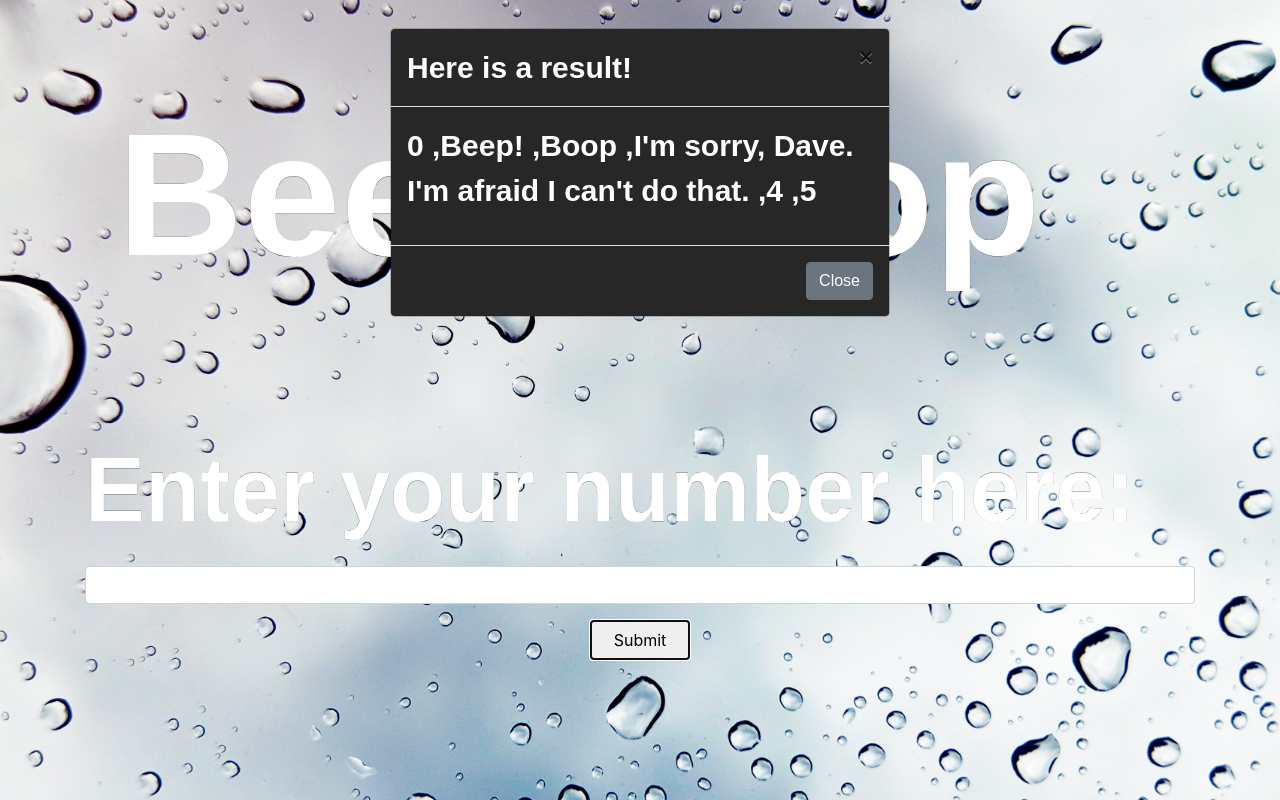
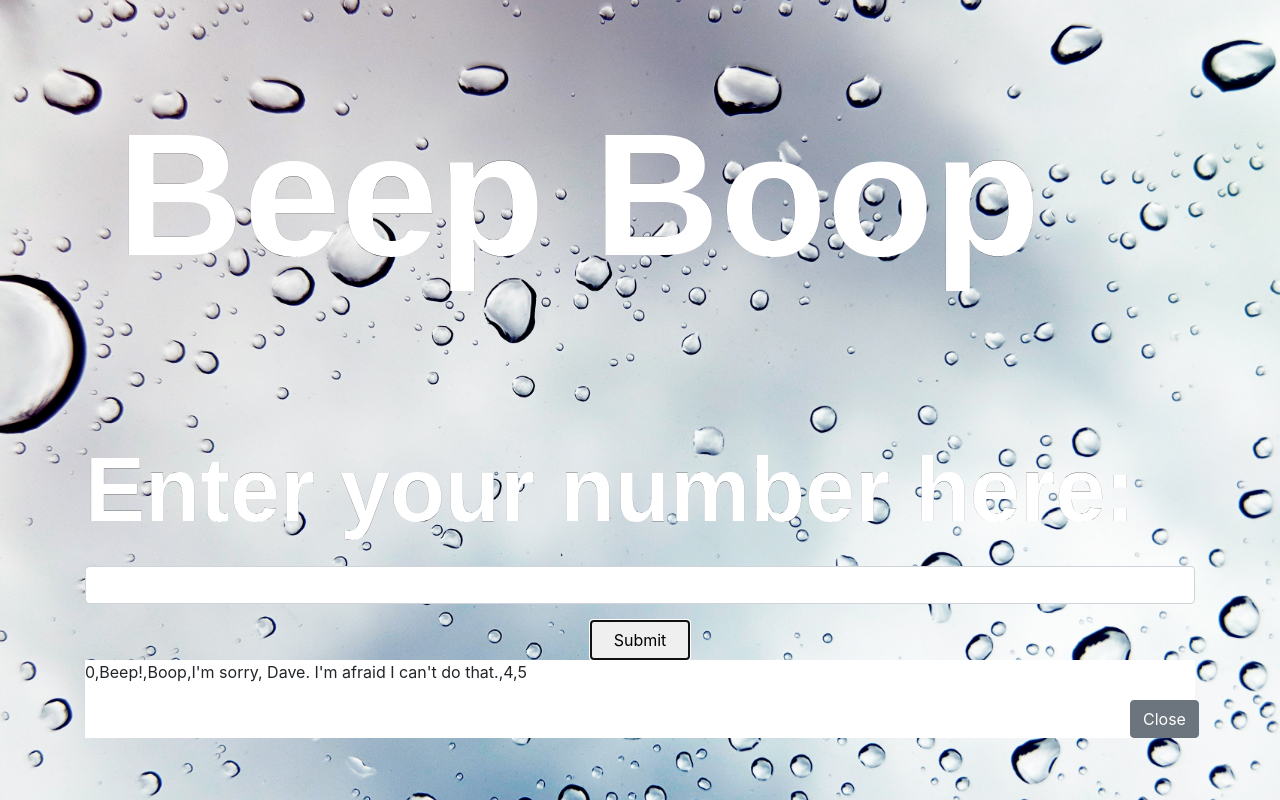
Before and after one commit to TamaraTrefilova/week_3_project, a plain HTML site: page index.html in a window 1280 px wide. Both pictures are taken after typing "5" into the empty fields and a click on the button "Submit". Shown: the top 800 px of the page. Drawn offline with Linux system fonts and the light colour scheme.

Commit message:
made corrections everything works as expected

```diff
--- a/css/styles.css
+++ b/css/styles.css
@@ -40,3 +40,10 @@ body, html {
   background-repeat: no-repeat;
   background-size: cover;
 }
+.result{
+  display:none;
+  background-color: white;
+}
+.hide{
+  display: none;
+}
--- a/index.html
+++ b/index.html
@@ -29,34 +29,19 @@
           </div>
         </div>
 
-        <div id="myModal" class="modal" tabindex="-1" role="dialog">
-          <div class="modal-dialog" role="document">
-            <div class="modal-content">
-              <div class="modal-header">
-                <h5 class="modal-title">Here is a result!</h5>
-                <button type="button" class="close" data-dismiss="modal" aria-label="Close">
-                  <span aria-hidden="true">&times;</span>
-                </button>
-              </div>
-              <div class="modal-body">
-                <div class="result">
-                  <p> <span id="stringResult"></span> </p>
-                </div>
-              </div>
-              <div class="modal-footer">
-                <button type="button" class="btn btn-secondary" data-dismiss="modal">Close</button>
-              </div>
+        <div class="result">
+          <p> <span id="stringResult"></span> </p>
+          <div class="row">
+            <div class="col-md-11">
+
+            </div>
+            <div class="col-md-1">
+              <button id="close_btn" type="button" class="btn btn-secondary" data-dismiss="modal">Close</button>
             </div>
           </div>
+        </div>
       </form>
-      <!-- <form id="newForm">
-        <div class="col-md-12 text-center">
-          <button type="Submit"  style="width: 100px; height: 40px;" name="button">Submit to in reversed order</button>
-        </div>
-      </form> -->
     </div>
-  </div>
-
 </body>
 
 </html>
--- a/js/scripts.js
+++ b/js/scripts.js
@@ -16,7 +16,7 @@ var checkNumber = function(number) {
       value = "I'm sorry, Dave. I'm afraid I can't do that.";
       break;
     default:
-      value = "Enter a valid number";
+      value += "" + number;
   }
   return value;
 }
@@ -31,17 +31,6 @@ var splitInToDigits = function(number) {
   return array;
 }
 
-var convertSmallNumber = function(number) {
-  var result = [];
-  for (var i = 0; i <= number; i++) {
-    if (i > 0 && i < 4) {
-      result.push(checkNumber(i) + " ");
-    } else {
-      result.push(i + " ");
-    }
-  }
-  return result;
-}
 var convertLargeNumber = function(array) {
   var result = [];
   var max = 0;
@@ -62,13 +51,13 @@ var convertLargeNumber = function(array) {
 }
 
 
-
     $(function() {
       $("#inputForm").submit(function(event) {
         event.preventDefault();
 
         var inputString = $("#userInput").val();
         // debugger;
+        var result = ["0"];
         $("#inputForm")[0].reset();
         if (inputString === "") {
           result = "It looks like you didn't enter anything. Please enter a valid number!";
@@ -77,23 +66,19 @@ $(function() {
           if (inputNum <= 0) {
             result = "It looks like you entered either '0' or negative number. Please enter a valid number!";
           } else {
-        var arrayOfDigits = splitInToDigits(inputNum);
-        if (arrayOfDigits.length == 1) {
-          result = convertSmallNumber(arrayOfDigits);
-        } else {
-          result = convertLargeNumber(arrayOfDigits);
-        }
+            for (var i = 1; i <= inputNum; i++) {
+              // debugger;
+              var digitsArray = splitInToDigits(i);
+                var num = convertLargeNumber(digitsArray);
+                result.push(num);
+            }          // result = result.split("");
           }
 
         }
-
         $("#stringResult").text(result);
-    $(".modal").show();
-    $("button.close").click(function() {
-      $("#myModal").hide("hide");
-    });
-    $("button.btn-secondary").click(function() {
-      $("#myModal").hide("hide");
+        $(".result").show();
+        $("#close_btn").click(function() {
+          $(".result").hide("hide");
         });
       });
 
```
Also changed, not shown: 1 other file. Lines whose indentation alone changed are shown as unchanged.
